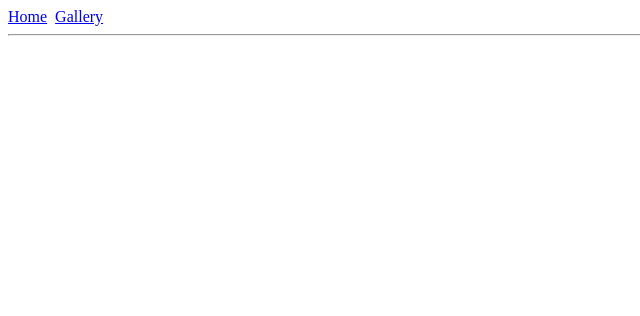
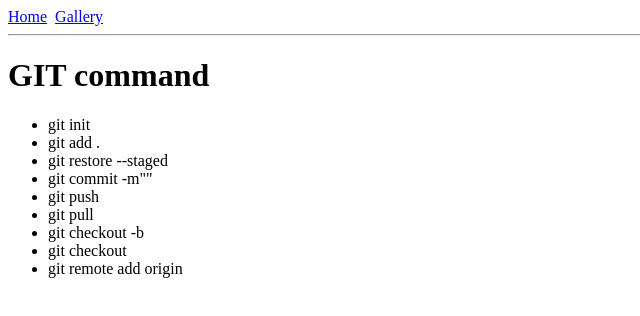
Before and after one commit to KoliaManokhin/DZ_4, a plain HTML site: page index.html in a window 1280 px wide. Shown: the whole page, without its empty margins (0-640 px from the left). Drawn offline with Linux system fonts and the light colour scheme.

Commit message:
make a ul list

```diff
--- a/index.html
+++ b/index.html
@@ -15,6 +15,20 @@
         </nav>
     </header>
     <main>
+        <div>
+            <h1>GIT command</h1>
+            <ul>
+                <li>git init</li>
+                <li>git add .</li>
+                <li>git restore --staged</li>
+                <li>git commit -m""</li>
+                <li>git push</li>
+                <li>git pull</li>
+                <li>git checkout -b</li>
+                <li>git checkout</li>
+                <li>git remote add origin </li>
+            </ul>
+        </div>
 
     </main>
     <footer>
```
